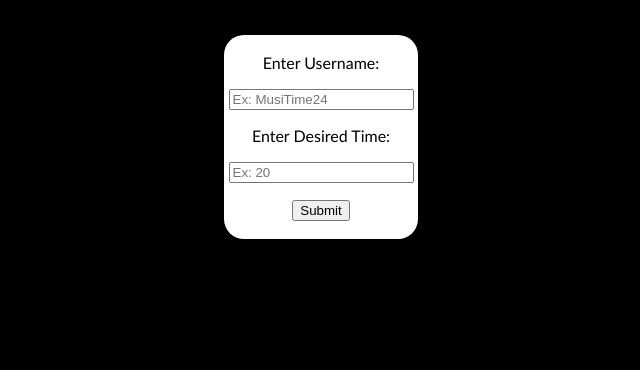
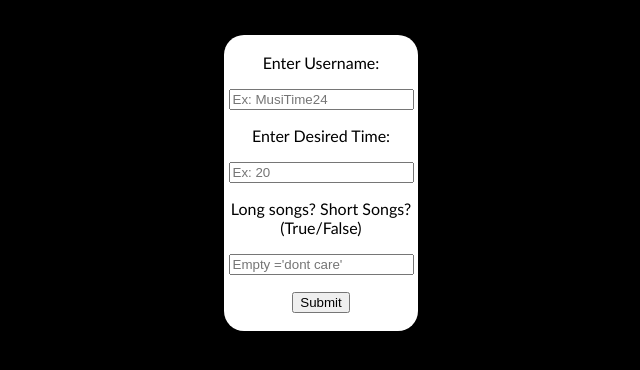
Before and after one commit to ChaseQ9/MusiTime, a Flask app: template templates/success.html in a window 1280 px wide. Shown: the part 225-595 px from the top of the page, without its empty margins (319-959 px from the left). Run offline with Flask 3, Linux system fonts and the light colour scheme; the template is opened without the code that fills it, so the values that code supplies are empty.

Commit message:
auto update

```diff
--- a/flask_TEST.py
+++ b/flask_TEST.py
@@ -9,8 +9,9 @@ def login():
         user = request.form['nm']
         sp = set_up(user)
         length = int(request.form['length'])
+        long_to_short = bool(request.form['long_to_short'])
         recomendations = rec_ttracks_songs()
-        songs = find_songs_in_length(recomendations, length)
+        songs = find_songs_in_length(recomendations, length, long_to_short)
         add_to_playlist(songs)
         return render_template('success.html')
     else:
--- a/index.html
+++ b/index.html
@@ -15,6 +15,8 @@
         <p><input type="text" name="nm" placeholder="Ex: MusiTime24"></p>
         <p> Enter Desired Time: </p>
         <p><input type="text" name="length" placeholder="Ex: 20"></p>
+        <p>Long songs? Short Songs? (True/False)</p>
+        <p><input type="text" name="long_to_short" placeholder="Empty ='dont care'"></p>
         <p><input type="submit" value="Submit"/></p>
     </form>
     <h4>This project was created for CS310 at UMASS Boston</h4>
--- a/main.py
+++ b/main.py
@@ -6,7 +6,6 @@ from spotipy import util
 from dotenv import load_dotenv
 import os
 from utils import Song
-import random
 
 load_dotenv()
 SPOTIPY_CLIENT_ID = os.getenv("CLIENT_ID")
@@ -150,7 +149,7 @@ def rec_ttracks_songs() -> list:        # recommends top tracks
 
 # 04/17/24 -- works-ish; not perfect, not bad
 # THIS IS WHERE THE ALGORITHM IS NEEDED
-def find_songs_in_length(recs: list, goal_length: int) -> list:
+def find_songs_in_length(recs: list, goal_length: int, long_to_short: bool = None) -> list:
     if goal_length <= 0:                # EDGE CASE: user provides length less than or equal to 0
         return ["43JK3XJKQ5MJ7ddlF0ylUX"]
     if goal_length > 300:               # EDGE CASE: user wants a playlist longer than we can provide
@@ -168,26 +167,25 @@ def find_songs_in_length(recs: list, goal_length: int) -> list:
     # we can use this to call quicksort on the associated times
     # and use the ids as the songs we are going to return back to the program
 
-    def quicksort(arr): # sort the songs
+    def quicksort(arr, rev: bool): # sort the songs
         if len(arr) <= 1:
             return arr
         else:
             pivot = arr[0]
             left = [x for x in arr[1:] if x.time < pivot.time]
             right = [x for x in arr[1:] if x.time >= pivot.time]
-            return quicksort(left) + [pivot] + quicksort(right)
-    songs = quicksort(songs)
+            if rev:
+                return quicksort(right, rev) + [pivot] + quicksort(left, rev)
+            else:
+                return quicksort(left, rev) + [pivot] + quicksort(right, rev)
+    if long_to_short is not None:       # if long_to_short is None, it acts as a "dont care" order of the playlist
+        songs = quicksort(songs, long_to_short)
     for song in songs:
         if song.time + total_length <= goal_length + OFFSET:
             total_length += song.time
             song_to_add.append(song.id)
     return song_to_add
 
-    # for song in recs:
-    #     song_length = get_song_duration(song)
-    #     if song_length + total_length <= goal_length + OFFSET:
-    #         total_length += song_length
-    #         song_to_add.append(song)
 
 
     return song_to_add
@@ -209,6 +207,6 @@ def main():                 # FOR USAGE WITH: main.py; DRIVER CODE to TEST funct
     # recs = rec_artists_songs(['Morgan Wallen', 'Juice WRLD', 'Zach Bryan'])
     # get_artist_id(['Morgan Wallen', 'Juice WRLD', 'Zach Bryan'])
     songs = find_songs_in_length(recs, 300)
-    add_to_playlist(songs)
+    # add_to_playlist(songs)
 if __name__ == '__main__':
     main()
--- a/templates/success.html
+++ b/templates/success.html
@@ -14,6 +14,8 @@
         <p><input type="text" name="nm" placeholder="Ex: MusiTime24"></p>
         <p> Enter Desired Time: </p>
         <p><input type="text" name="length" placeholder="Ex: 20"></p>
+        <p>Long songs? Short Songs? (True/False)</p>
+        <p><input type="text" name="long_to_short" placeholder="Empty ='dont care'"></p>
         <p><input type="submit" value="Submit"/></p>
     </form>
 </body>
```
Also changed, not shown: 1 other file.
